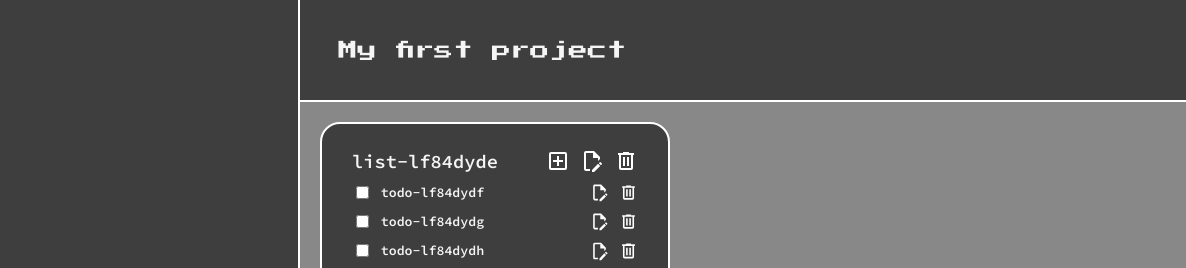
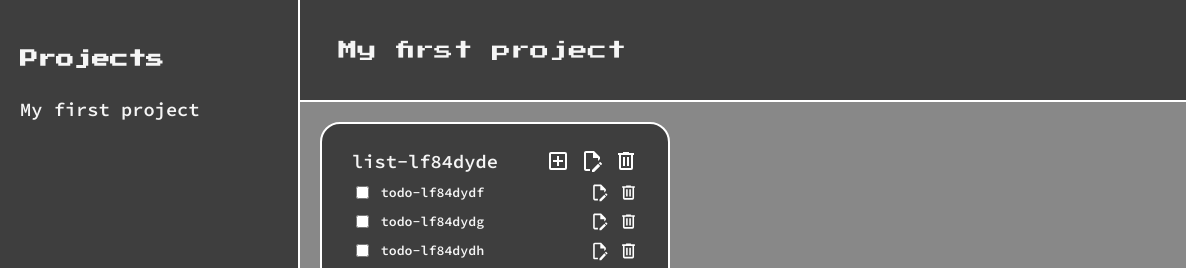
Before and after one commit to owen-addison/todo-list, a website built with webpack: page dist/index.html in a window 1280 px wide. Shown: the top 268 px of the page, 0-1186 px from the left. Built offline with Linux system fonts and the light colour scheme.

```diff
--- a/src/style.css
+++ b/src/style.css
@@ -42,6 +42,22 @@
   border-right: 2px solid white;
 }
 
+.sidebar-title {
+  font-family: 'Press Start 2P', cursive;
+  font-size: large;
+}
+
+.sidebar-container {
+  display: grid;
+  gap: 30px;
+  padding: 20px;
+  margin-top: 30px;
+}
+
+.projects-sidebar {
+  display: grid;
+  gap: 20px;
+}
 
 /* ------------ PROJECT VIEW ------------ */
 .project-view {
```
Also changed, not shown: dist/index.bundle.js.
